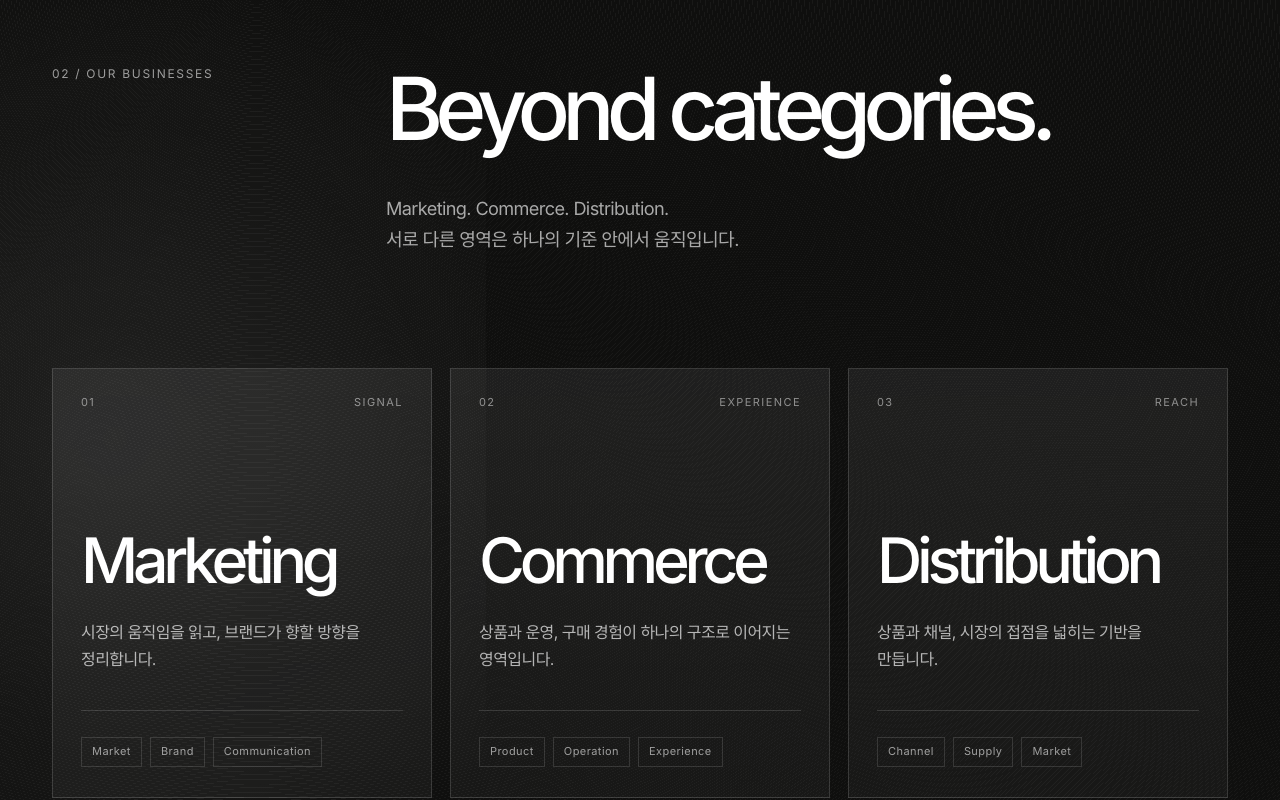
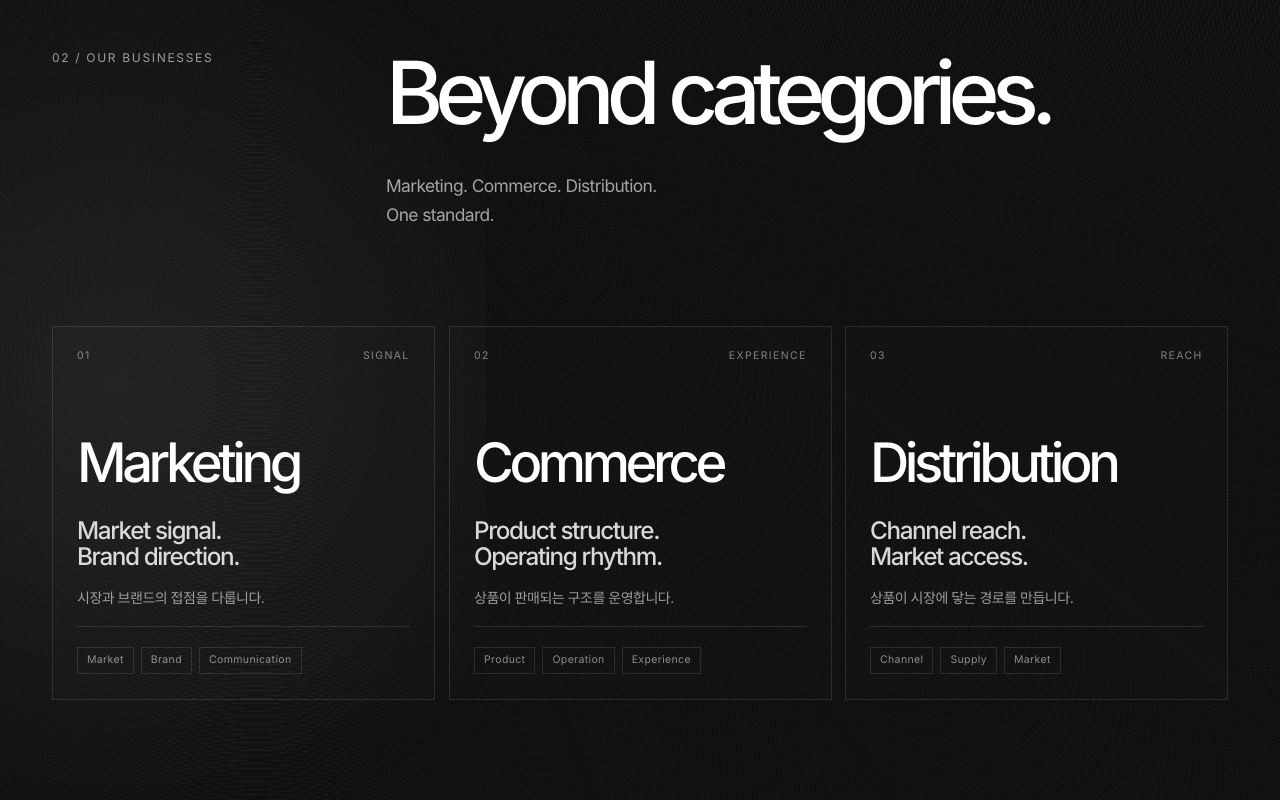
Before and after one commit to hnmspace/website, a Next.js app: page / in a window 1280 px wide. Shown: the part 2000-2800 px from the top of the page. Built offline with nearby package versions, Linux system fonts and the light colour scheme.

Commit message:
Add files via upload

```diff
--- a/app/globals.css
+++ b/app/globals.css
@@ -234,7 +234,7 @@ nav a:hover::after { transform: scaleX(1); }
 }
 
 .statement-section {
-  padding: 188px 0 202px;
+  padding: 184px 0 196px;
   display: grid;
   grid-template-columns: minmax(0, 1.05fr) minmax(420px, 0.7fr);
   gap: 92px;
@@ -356,7 +356,7 @@ h1 {
   width: 100%;
   max-width: none;
   margin: 0;
-  padding: 202px max(52px, calc((100% - 1240px) / 2)) 214px;
+  padding: 196px max(52px, calc((100% - 1240px) / 2)) 206px;
   background: var(--dark);
   color: #fff;
   border-top: 0;
@@ -409,37 +409,35 @@ h2 {
   z-index: 1;
 }
 .work-lead {
-  max-width: 560px;
-  margin: 44px 0 0;
-  color: rgba(255,255,255,0.64);
-  font-size: clamp(17px, 1.42vw, 22px);
-  line-height: 1.72;
+  max-width: 520px;
+  margin: 38px 0 0;
+  color: rgba(255,255,255,0.62);
+  font-size: clamp(17px, 1.36vw, 21px);
+  line-height: 1.68;
   letter-spacing: -0.035em;
   word-break: keep-all;
 }
 .business-grid {
-  margin-top: 112px;
+  margin-top: 96px;
   display: grid;
   grid-template-columns: repeat(3, minmax(0, 1fr));
-  gap: 18px;
+  gap: 14px;
   position: relative;
   z-index: 1;
 }
 .business-card {
-  min-height: 430px;
+  min-height: 374px;
   display: flex;
   flex-direction: column;
-  padding: 28px 28px 30px;
-  border: 1px solid rgba(255,255,255,0.14);
-  background:
-    linear-gradient(180deg, rgba(255,255,255,0.052), rgba(255,255,255,0.018)),
-    rgba(255,255,255,0.018);
+  padding: 24px 24px 25px;
+  border: 1px solid rgba(255,255,255,0.105);
+  background: rgba(255,255,255,0.012);
   position: relative;
   overflow: hidden;
   transition:
-    transform 560ms var(--ease),
-    border-color 560ms var(--ease),
-    background 560ms var(--ease);
+    transform 520ms var(--ease),
+    border-color 520ms var(--ease),
+    background 520ms var(--ease);
 }
 .business-card::before {
   content: '';
@@ -447,41 +445,39 @@ h2 {
   inset: 0;
   opacity: 0;
   background:
-    radial-gradient(circle at 18% 8%, rgba(255,255,255,0.13), transparent 32%),
-    linear-gradient(135deg, rgba(255,255,255,0.075), transparent 48%);
-  transition: opacity 560ms var(--ease);
+    radial-gradient(circle at 16% 8%, rgba(255,255,255,0.07), transparent 34%),
+    linear-gradient(135deg, rgba(255,255,255,0.032), transparent 52%);
+  transition: opacity 520ms var(--ease);
   pointer-events: none;
 }
 .business-card::after {
   content: '';
   position: absolute;
-  left: 28px;
-  right: 28px;
-  bottom: 86px;
+  left: 24px;
+  right: 24px;
+  bottom: 72px;
   height: 1px;
-  background: rgba(255,255,255,0.14);
+  background: rgba(255,255,255,0.105);
   transform: scaleX(0);
   transform-origin: left;
-  transition: transform 900ms var(--ease);
+  transition: transform 820ms var(--ease);
 }
 .business-card.is-visible::after { transform: scaleX(1); }
 .business-card:nth-child(1) { transition-delay: 0ms; }
-.business-card:nth-child(2) { transition-delay: 90ms; }
-.business-card:nth-child(3) { transition-delay: 180ms; }
+.business-card:nth-child(2) { transition-delay: 80ms; }
+.business-card:nth-child(3) { transition-delay: 160ms; }
 .business-card:hover {
-  transform: translateY(-6px);
-  border-color: rgba(255,255,255,0.3);
-  background:
-    linear-gradient(180deg, rgba(255,255,255,0.075), rgba(255,255,255,0.022)),
-    rgba(255,255,255,0.024);
+  transform: translateY(-3px);
+  border-color: rgba(255,255,255,0.2);
+  background: rgba(255,255,255,0.018);
 }
 .business-card:hover::before { opacity: 1; }
 .business-card-top {
   display: flex;
   align-items: center;
   justify-content: space-between;
-  color: rgba(255,255,255,0.5);
-  font-size: 11px;
+  color: rgba(255,255,255,0.47);
+  font-size: 10.5px;
   line-height: 1;
   letter-spacing: 0.13em;
   text-transform: uppercase;
@@ -493,19 +489,29 @@ h2 {
 }
 .business-card h3 {
   margin: auto 0 0;
-  font-size: clamp(42px, 4.9vw, 74px);
-  line-height: 0.92;
-  letter-spacing: -0.085em;
+  font-size: clamp(36px, 4.25vw, 62px);
+  line-height: 0.94;
+  letter-spacing: -0.082em;
+  font-weight: 510;
+  position: relative;
+  z-index: 1;
+}
+.business-card-headline {
+  display: block;
+  margin: 28px 0 0;
+  color: rgba(255,255,255,0.84);
+  font-size: clamp(21px, 1.9vw, 30px);
+  line-height: 1.08;
+  letter-spacing: -0.058em;
   font-weight: 510;
   position: relative;
   z-index: 1;
 }
 .business-card p {
-  min-height: 76px;
-  margin: 28px 0 0;
-  color: rgba(255,255,255,0.68);
-  font-size: clamp(16px, 1.18vw, 19px);
-  line-height: 1.68;
+  margin: 18px 0 0;
+  color: rgba(255,255,255,0.58);
+  font-size: clamp(14px, 1.02vw, 16px);
+  line-height: 1.64;
   letter-spacing: -0.035em;
   word-break: keep-all;
   position: relative;
@@ -514,24 +520,24 @@ h2 {
 .business-card ul {
   list-style: none;
   padding: 0;
-  margin: 42px 0 0;
+  margin: 36px 0 0;
   display: flex;
   flex-wrap: wrap;
-  gap: 8px;
+  gap: 7px;
   position: relative;
   z-index: 1;
 }
 .business-card li {
-  padding: 8px 10px 9px;
-  border: 1px solid rgba(255,255,255,0.13);
-  color: rgba(255,255,255,0.58);
-  font-size: 11px;
+  padding: 7px 9px 8px;
+  border: 1px solid rgba(255,255,255,0.105);
+  color: rgba(255,255,255,0.52);
+  font-size: 10.5px;
   line-height: 1;
-  letter-spacing: 0.04em;
+  letter-spacing: 0.035em;
 }
 
 
-.field-section { padding: 190px 0 200px; }
+.field-section { padding: 184px 0 196px; }
 .field-lines { margin-top: 74px; border-top: 1px solid var(--line); overflow: hidden; }
 .field-lines[data-reveal] { transform: none; }
 .field-row {
@@ -579,7 +585,7 @@ h2 {
   max-width: none;
   margin: 0;
   min-height: 92vh;
-  padding: 186px max(52px, calc((100% - 1240px) / 2));
+  padding: 182px max(52px, calc((100% - 1240px) / 2));
   display: flex;
   flex-direction: column;
   justify-content: center;
@@ -731,9 +737,10 @@ footer img { display: block; height: 22px; width: auto; max-width: none; object-
 
 @media (min-width: 921px) and (max-width: 1120px) {
   .business-grid { gap: 12px; }
-  .business-card { min-height: 390px; padding: 24px; }
-  .business-card h3 { font-size: clamp(38px, 4.6vw, 54px); }
-  .business-card p { font-size: 16px; }
+  .business-card { min-height: 352px; padding: 22px; }
+  .business-card h3 { font-size: clamp(36px, 4.25vw, 50px); }
+  .business-card-headline { font-size: clamp(20px, 2.35vw, 25px); }
+  .business-card p { font-size: 14px; }
 }
 
 @media (min-width: 921px) and (max-width: 1180px) {
@@ -774,12 +781,15 @@ footer img { display: block; height: 22px; width: auto; max-width: none; object-
   .statement-copy { margin-left: 0; margin-top: 54px; }
   .material-panel { width: 100%; height: 124px; margin-top: 68px; }
   .work-head { grid-template-columns: 1fr; gap: 42px; }
-  .work-lead { margin-top: 32px; }
-  .business-grid { grid-template-columns: 1fr; gap: 12px; margin-top: 64px; }
-  .business-card { min-height: 320px; padding: 24px 22px 24px; }
-  .business-card h3 { margin-top: 86px; }
-  .business-card p { min-height: auto; margin-top: 24px; }
-  .business-card::after { left: 22px; right: 22px; bottom: 76px; }
+  .work-lead { margin-top: 30px; }
+  .business-grid { grid-template-columns: 1fr; gap: 10px; margin-top: 56px; }
+  .business-card { min-height: 286px; padding: 22px 20px 22px; }
+  .business-card h3 { margin-top: 62px; font-size: clamp(38px, 12vw, 56px); }
+  .business-card-headline { margin-top: 22px; font-size: clamp(22px, 6.4vw, 30px); }
+  .business-card p { min-height: auto; margin-top: 16px; }
+  .business-card ul { margin-top: 28px; gap: 6px; }
+  .business-card li { font-size: 10px; padding: 6px 8px 7px; }
+  .business-card::after { left: 20px; right: 20px; bottom: 64px; }
   .field-lines { margin-top: 54px; }
   .field-row { grid-template-columns: 1fr; gap: 16px; padding: 26px 0 30px; }
   .field-row span { padding-bottom: 0; }
--- a/app/page.tsx
+++ b/app/page.tsx
@@ -5,29 +5,32 @@ const businesses = [
     number: '01',
     title: 'Marketing',
     label: 'Signal',
-    text: '시장의 움직임을 읽고, 브랜드가 향할 방향을 정리합니다.',
+    headline: <>Market signal.<br />Brand direction.</>,
+    text: '시장과 브랜드의 접점을 다룹니다.',
     points: ['Market', 'Brand', 'Communication'],
   },
   {
     number: '02',
     title: 'Commerce',
     label: 'Experience',
-    text: '상품과 운영, 구매 경험이 하나의 구조로 이어지는 영역입니다.',
+    headline: <>Product structure.<br />Operating rhythm.</>,
+    text: '상품이 판매되는 구조를 운영합니다.',
     points: ['Product', 'Operation', 'Experience'],
   },
   {
     number: '03',
     title: 'Distribution',
     label: 'Reach',
-    text: '상품과 채널, 시장의 접점을 넓히는 기반을 만듭니다.',
+    headline: <>Channel reach.<br />Market access.</>,
+    text: '상품이 시장에 닿는 경로를 만듭니다.',
     points: ['Channel', 'Supply', 'Market'],
   },
 ]
 
 const operatingPrinciples = [
-  { title: 'Intent', text: '명확한 의도에서 시작합니다.' },
-  { title: 'Discipline', text: '오래 지속될 기준을 지킵니다.' },
-  { title: 'Structure', text: '각 사업은 독립적으로, 하나의 구조 안에서 움직입니다.' },
+  { title: 'Intent', text: 'Clear from the beginning.' },
+  { title: 'Discipline', text: 'Standards that last.' },
+  { title: 'Structure', text: 'Independent, aligned.' },
 ]
 
 export default function Home() {
@@ -94,7 +97,7 @@ export default function Home() {
             <h2 data-reveal>Beyond categories.</h2>
             <p className="work-lead" data-reveal>
               Marketing. Commerce. Distribution.<br />
-              서로 다른 영역은 하나의 기준 안에서 움직입니다.
+              One standard.
             </p>
           </div>
         </div>
@@ -106,6 +109,7 @@ export default function Home() {
                 <em>{item.label}</em>
               </div>
               <h3>{item.title}</h3>
+              <strong className="business-card-headline">{item.headline}</strong>
               <p>{item.text}</p>
               <ul aria-label={`${item.title} scope`}>
                 {item.points.map((point) => (
```
Also changed, not shown: public/og-image.png, 1 other file (tests, documents, lock files or other folders).
